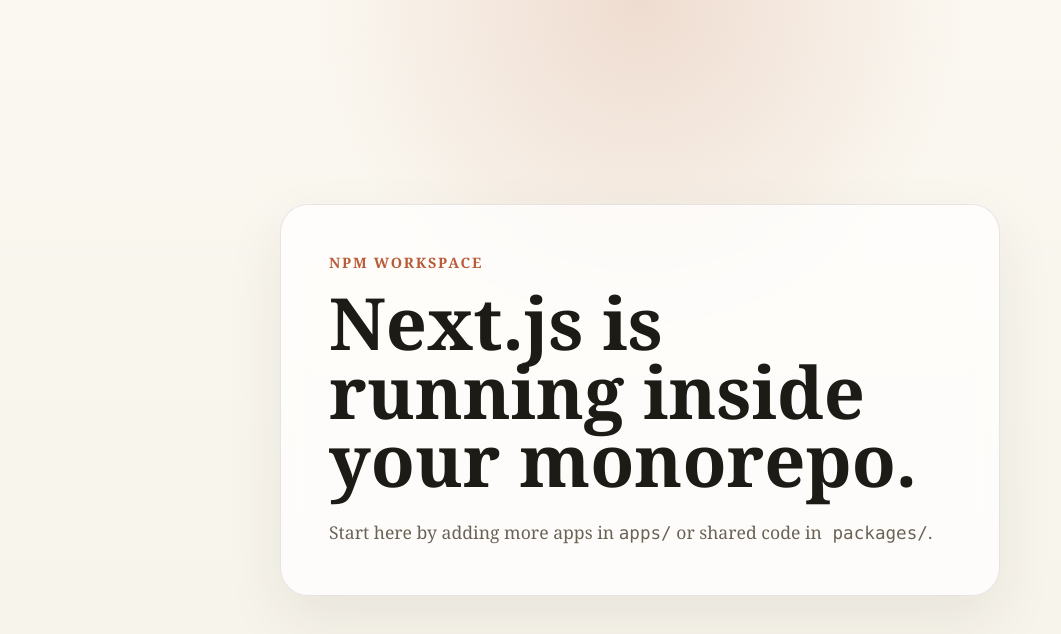
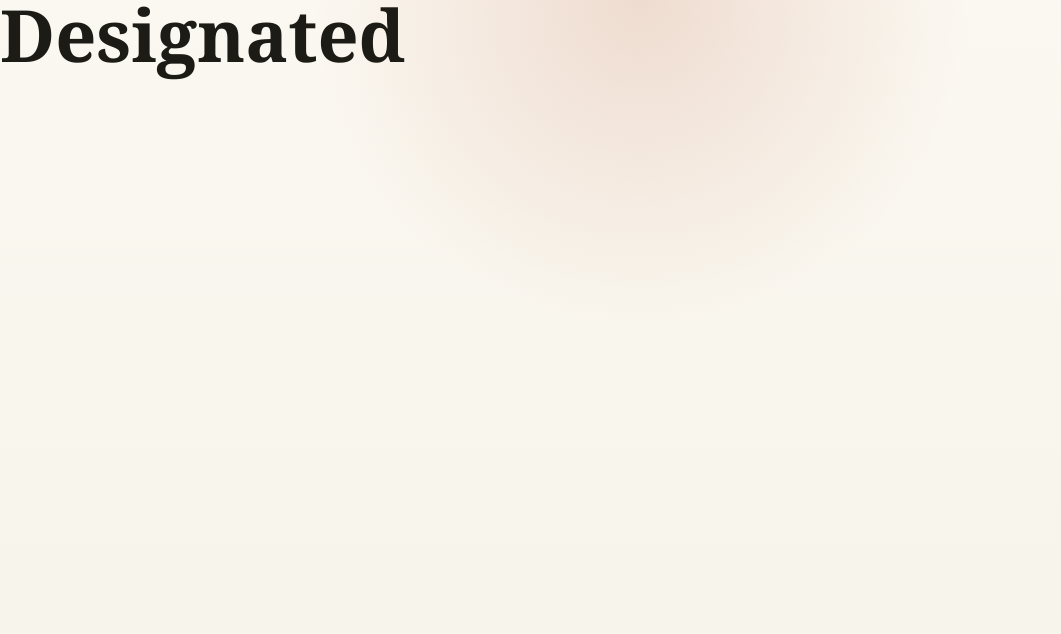
Before and after one commit to matthewlovestocode/designated, a Next.js app in the folder apps/web/: page / in a window 1280 px wide. Shown: the top 634 px of the page, without its empty margins (0-1061 px from the left). Built offline with nearby package versions, Linux system fonts and the light colour scheme.

Commit message:
Update web app components

```diff
--- /dev/null
+++ b/apps/web/app/components/page-header.tsx
@@ -0,0 +1,11 @@
+interface PageHeaderProps {
+  heading: string;
+}
+
+export default function PageHeader({ heading }: PageHeaderProps) {
+  return (
+    <div>
+      <h1>{heading}</h1>
+    </div>
+  )
+}
--- a/apps/web/app/page.tsx
+++ b/apps/web/app/page.tsx
@@ -1,14 +1,9 @@
+import PageHeader from "./components/page-header";
+
 export default function Home() {
   return (
-    <main className="page">
-      <section className="hero">
-        <p className="eyebrow">npm workspace</p>
-        <h1>Next.js is running inside your monorepo.</h1>
-        <p className="copy">
-          Start here by adding more apps in <code>apps/</code> or shared code in
-          <code> packages/</code>.
-        </p>
-      </section>
+    <main>
+      <PageHeader heading="Designated" />
     </main>
   );
 }
```
